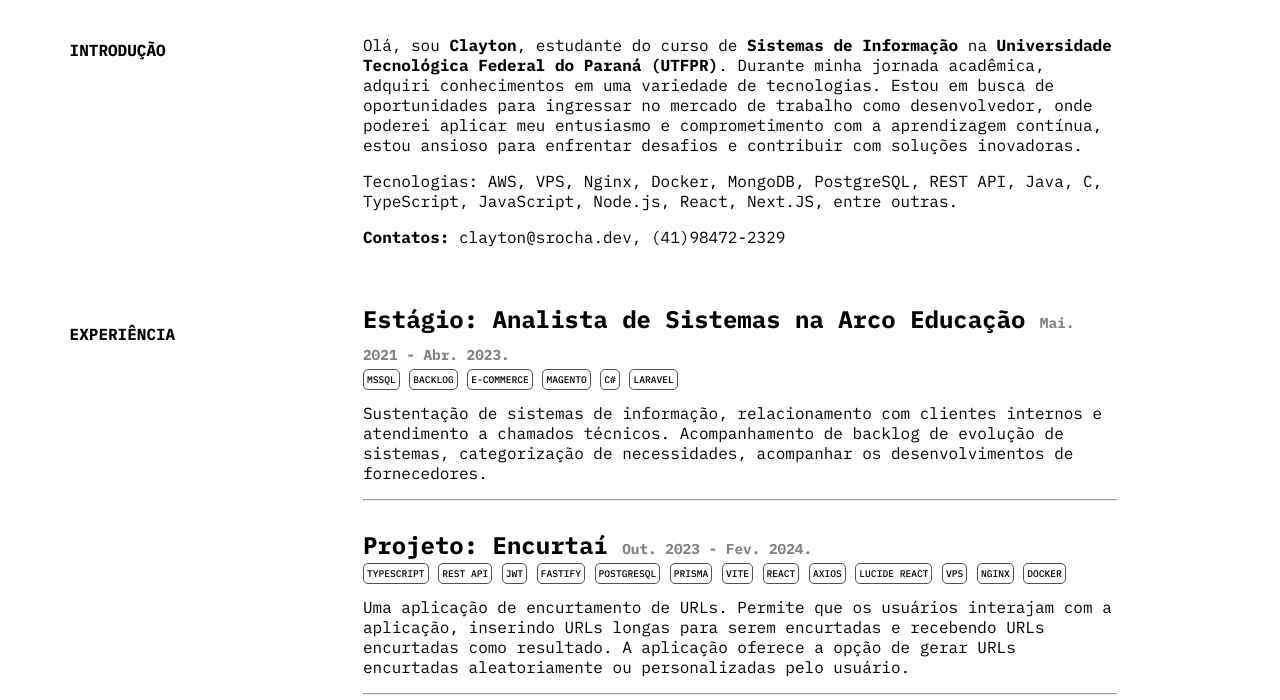
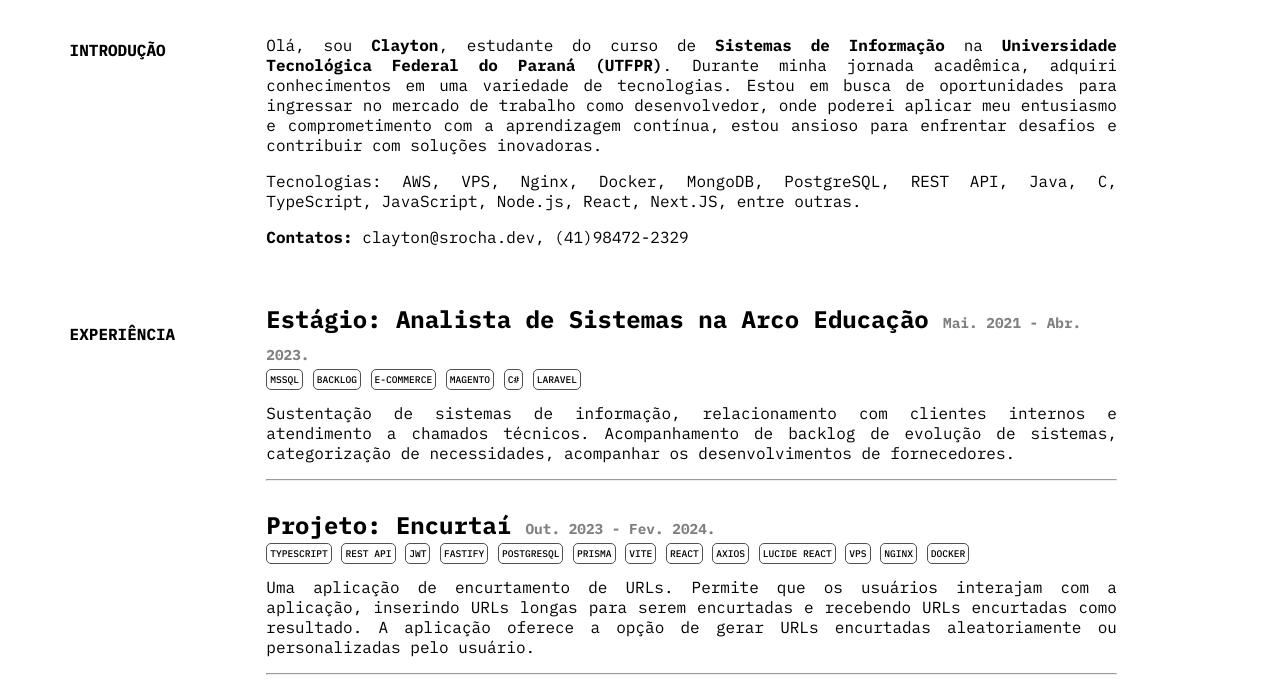
Before and after one commit to srclayton/curriculo, a plain HTML site: page index.html in a window 1280 px wide. Shown: the part 94-794 px from the top of the page. Drawn offline with Linux system fonts and the light colour scheme.

Commit message:
alinhamento justificado

```diff
--- a/index.html
+++ b/index.html
@@ -43,8 +43,8 @@
                 </div>
             </div>
             <div class="row hero__columns">
-                <div class="col-2"><H4>INTRODUÇÃO</H4></div>
-                <div class="col-8">
+                <div class="col-1"><H4>INTRODUÇÃO</H4></div>
+                <div class="col-9">
                     <p>
                         Olá, sou <strong>Clayton</strong>, estudante do curso de <strong>Sistemas de Informação</strong> na <strong>Universidade Tecnológica Federal do Paraná (UTFPR)</strong>. Durante minha jornada acadêmica, adquiri conhecimentos em uma variedade de tecnologias. Estou em busca de oportunidades para ingressar no mercado de trabalho como desenvolvedor, onde poderei aplicar meu entusiasmo e  comprometimento com a aprendizagem contínua, estou ansioso para enfrentar desafios e contribuir com soluções inovadoras.
                     </p>
@@ -60,8 +60,8 @@
             </div>
             <br><br>
             <div class="row hero__columns">
-                <div class="col-2"><h4>EXPERIÊNCIA</h4></div>
-                <div class="col-8">
+                <div class="col-1"><h4>EXPERIÊNCIA</h4></div>
+                <div class="col-9">
                     <div class="hero__experiencie">
                         <h2>
                             Estágio: Analista de Sistemas na <span>Arco Educação</span> <small class="gray">Mai. 2021 - Abr. 2023.</small>
--- a/main.css
+++ b/main.css
@@ -126,3 +126,7 @@ a{
 .justify-content-center{
     justify-content: center;
 }
+
+p{
+  text-align: justify;
+}
```
